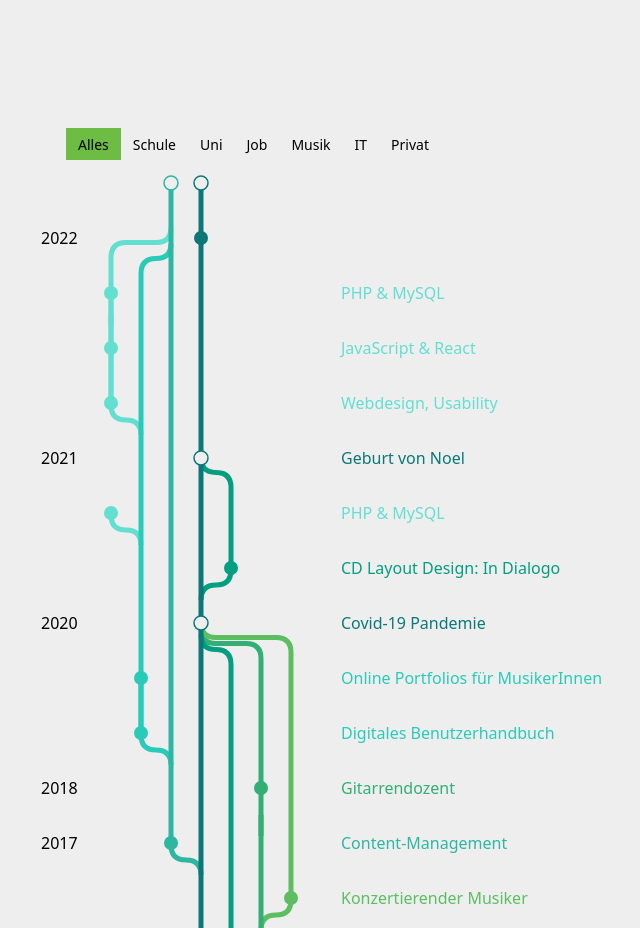
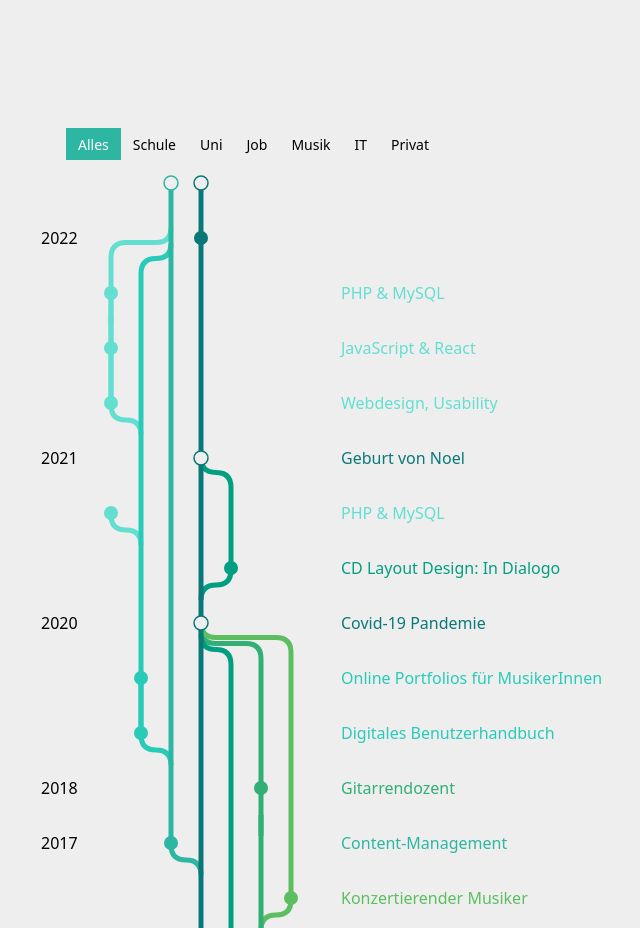
Before and after one commit to gabjuh/webdev-portfolio, a React (Vite) app: page / in a window 1280 px wide. Shown: the part 800-1728 px from the top of the page, without its empty margins (324-964 px from the left). Built offline with nearby package versions, Linux system fonts and the light colour scheme.

Commit message:
btn color changed

```diff
--- a/src/index.css
+++ b/src/index.css
@@ -11,7 +11,7 @@
 }
 
 .btn-categories .btn:hover {
-  @apply !text-white !bg-[#6dbc44]
+  @apply !text-white !bg-[#2db6a1]
 }
 
 .btn-categories .btn:not(.btn-active) {
@@ -19,5 +19,5 @@
 }
 
 .btn-categories .btn-active {
-  @apply bg-[#6dbc44]
+  @apply bg-[#2db6a1] text-white
 }
```
